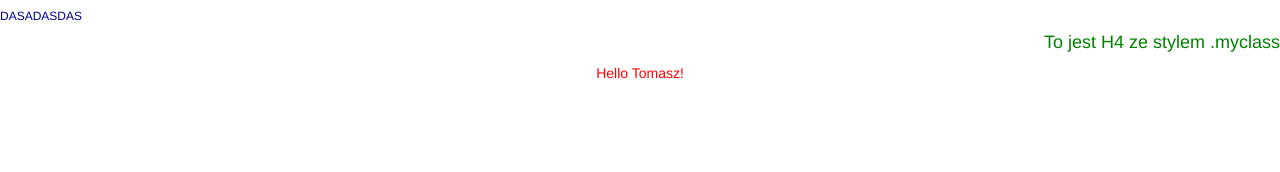
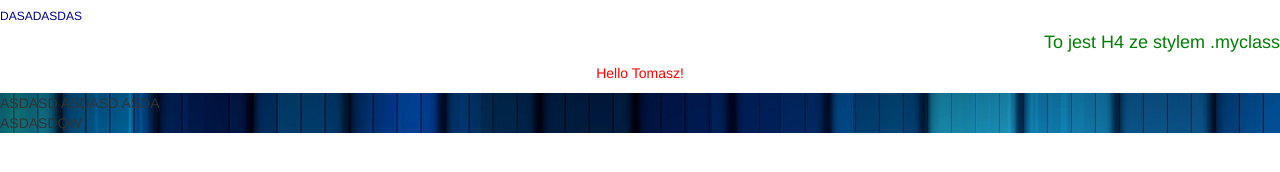
Before and after one commit to TomekPk/MyTestWebsite, a plain HTML site: page try.html in a window 1280 px wide. Drawn offline with nearby package versions, Linux system fonts and the light colour scheme.

Commit message:
background

```diff
--- a/try.html
+++ b/try.html
@@ -16,6 +16,8 @@
 
 
   <style>
+
+
   p {
     color: red;
     text-align: center;
@@ -30,6 +32,12 @@
     text-align: right;
     color: green;
   }
+.mynewdiv {
+  background-image:url("images/background.jpg");
+  background-repeat: repeat-x;
+
+}
+
 
   </style>
 
@@ -43,7 +51,20 @@
     Hello Tomasz!
   </p>
 
+  <div class="mynewdiv">
+
+ASDASD
+ASDASD
+ASDA
+<br />
+ASDASDQW
+  </div>
+
 
 
 </body>
 </html>
+
+<!--
+https://www.w3schools.com/css/css_dimension.asp
+ -->
```
Also changed, not shown: index.html (+7 -0 lines), images/background.jpg (added).
